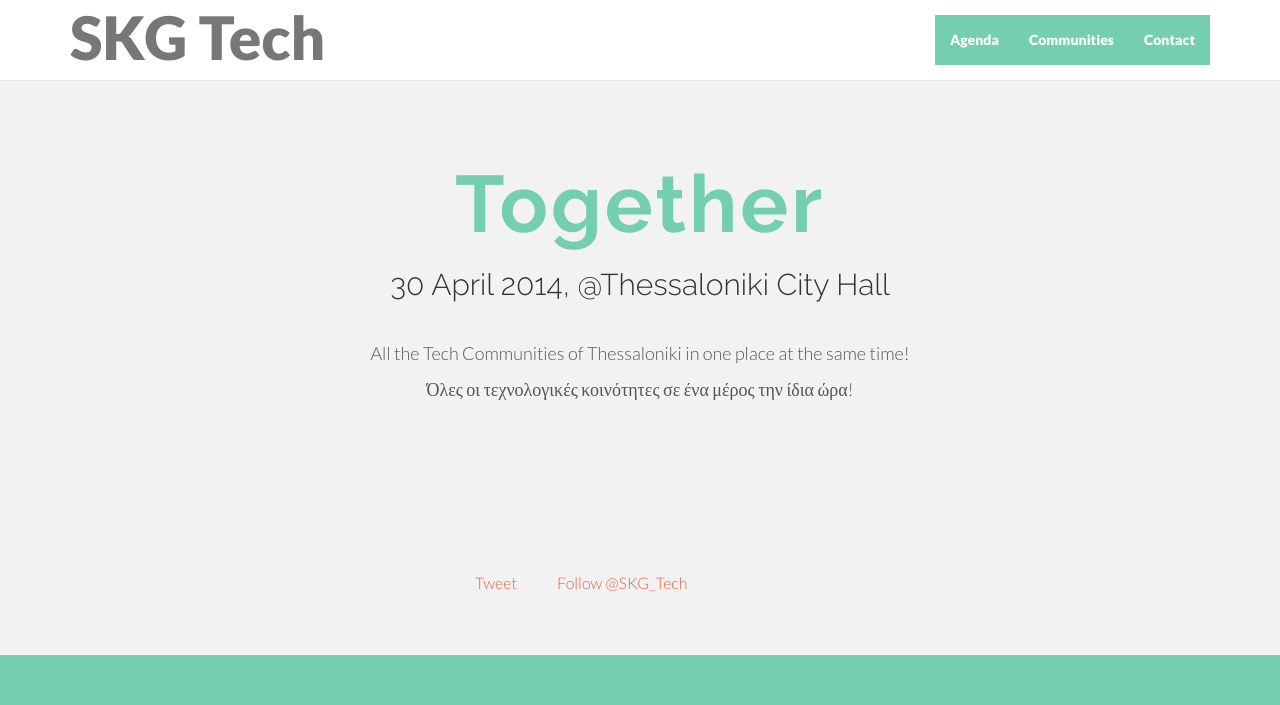
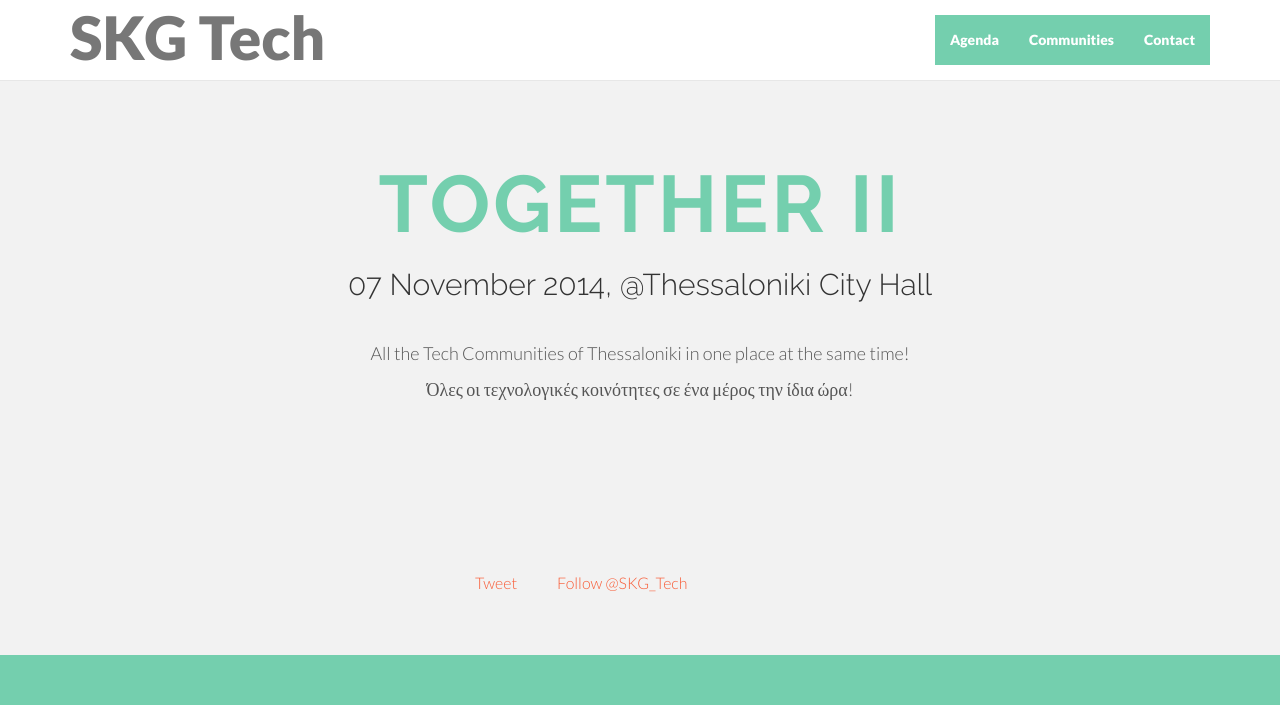
Before and after one commit to skgtech/skgtech.github.io, a Jekyll site: the page built from together/index.html, in a window 1280 px wide and 1400 px high. Shown: the top 705 px of the window. Built offline with Jekyll 4.4.1, drawn with Linux system fonts in a browser that asks for light colours; nearby versions of some CDN libraries; Markdown is read by kramdown in place of the engine named in the settings; comment, search, counter and statistics services are not loaded; some of the changed text lies outside the part shown; grey boxes are pictures that could not be loaded.

Commit message:
update the next together event

```diff
--- a/together-apr-2014/index.html
+++ b/together-apr-2014/index.html
@@ -2,7 +2,7 @@
 layout: page
 og: true
 og-title: "`Together` SKG Tech Event, 30 April 2014"
-og-url: http://skgtech.io/together/
+og-url: http://skgtech.io/together-apr-2014/
 og-description: All the Tech Communities of Thessaloniki in one place at the same time!
 ---
 {% include JB/setup %}
--- a/together/index.html
+++ b/together/index.html
@@ -1,7 +1,7 @@
 ---
 layout: page
 og: true
-og-title: "`Together` SKG Tech Event, 30 April 2014"
+og-title: "`TOGETHER II`, 07 November 2014"
 og-url: http://skgtech.io/together/
 og-description: All the Tech Communities of Thessaloniki in one place at the same time!
 ---
@@ -11,8 +11,8 @@ og-description: All the Tech Communities of Thessaloniki in one place at the sam
     <div class="container">
       <div class="row">
         <div class="col-lg-8 col-lg-offset-2 centered">
-          <h1>Together</h1>
-          <h2>30 April 2014, @Thessaloniki City Hall</h2>
+          <h1>TOGETHER II</h1>
+          <h2>07 November 2014, @Thessaloniki City Hall</h2>
           <p>All the Tech Communities of Thessaloniki in one place at the same time!</p>
           <p class="tagline gr">Όλες οι τεχνολογικές κοινότητες σε ένα μέρος την ίδια ώρα!</p>
         </div>
@@ -53,7 +53,7 @@ og-description: All the Tech Communities of Thessaloniki in one place at the sam
             <p>
               <a target="_blank" href="http://goo.gl/maps/WTS9e">Leoforos Vasileos Georgiou 1, Thessaloniki, 54640, Greece</a>
               <br />
-              <time datetime="2014-04-30 18:30">Wednesday, 30 April</time>
+              <time datetime="2014-11-07 18:30">Friday, 07 November</time>
             </p>
 
             <a href="https://maps.google.com/maps?hl=en&t=m&gl=US&mapclient=embed&cid=16051082708899861943&z=17&iwloc=A"><img border="0" src="//maps.googleapis.com/maps/api/staticmap?center=40.623741,22.953939&zoom=15&size=300x200&sensor=false&markers=color:red%7C40.623741,22.953939" /></a>
@@ -71,22 +71,22 @@ og-description: All the Tech Communities of Thessaloniki in one place at the sam
         <table class="table table-schedule">
           <tbody>
             <tr>
-              <th class="table-schedule-time"><time datetime="2014-04-30 18:30">18:30 - 19:00</time></td>
+              <th class="table-schedule-time"><time datetime="2014-11-07 18:30">18:30 - 19:00</time></td>
               <td class="table-schedule-item">Warmup</td>
               <td class="table-schedule-item-gr">Προσέλευση</td>
             </tr>
             <tr>
-              <th class="table-schedule-time"><time datetime="2014-04-30 19:00">19:00 - 20:30</time></td>
+              <th class="table-schedule-time"><time datetime="2014-11-07 19:00">19:00 - 20:30</time></td>
               <td class="table-schedule-item">Main Event</td>
               <td class="table-schedule-item-gr">Οι παρουσιάσεις</td>
             </tr>
             <tr>
-              <th class="table-schedule-time"><time datetime="2014-04-30 20:30">20:30 ~ 22:00</time></td>
+              <th class="table-schedule-time"><time datetime="2014-11-07 20:30">20:30 ~ 22:00</time></td>
               <td class="table-schedule-item">Networking</td>
               <td class="table-schedule-item-gr">Ελεύθερες γνωριμίες</td>
             </tr>
             <tr>
-              <th class="table-schedule-time"><time datetime="2014-04-30 22:00">~22:00 - ...</time></td>
+              <th class="table-schedule-time"><time datetime="2014-11-07 22:00">~22:00 - ...</time></td>
               <td class="table-schedule-item">Beers <a href="https://maps.google.com/maps?hl=en&ll=40.625089,22.953537&spn=0.001254,0.002248&t=m&gl=US&mapclient=embed&cid=16051082708899861943&z=19&iwloc=lyrftr:m,17016892782352503993,40.625213,22.952939" target="_blank">@Terra Antiqua Art Cafe</a></td>
               <td class="table-schedule-item-gr">Μπύρες <a href="https://maps.google.com/maps?hl=en&ll=40.625089,22.953537&spn=0.001254,0.002248&t=m&gl=US&mapclient=embed&cid=16051082708899861943&z=19&iwloc=lyrftr:m,17016892782352503993,40.625213,22.952939" target="_blank">@Terra Antiqua Art Cafe</a></td>
             </tr>
```
